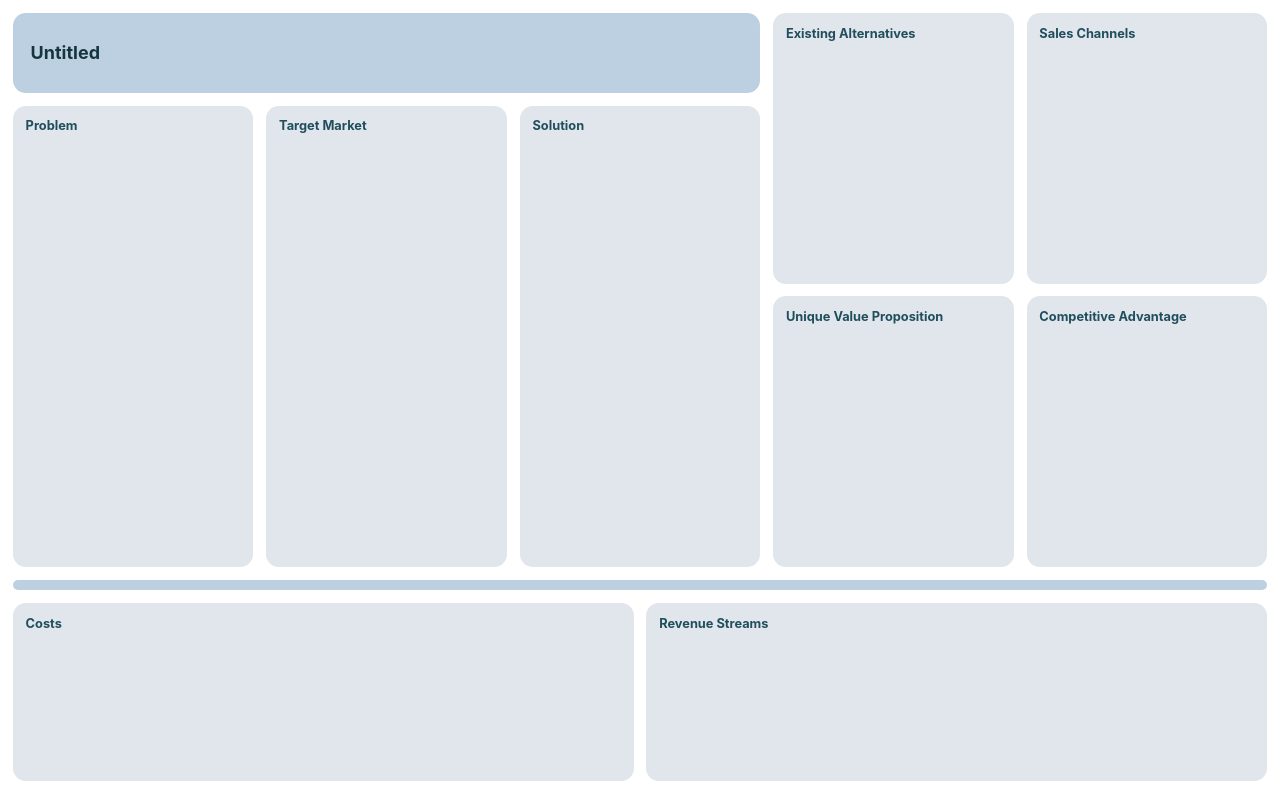
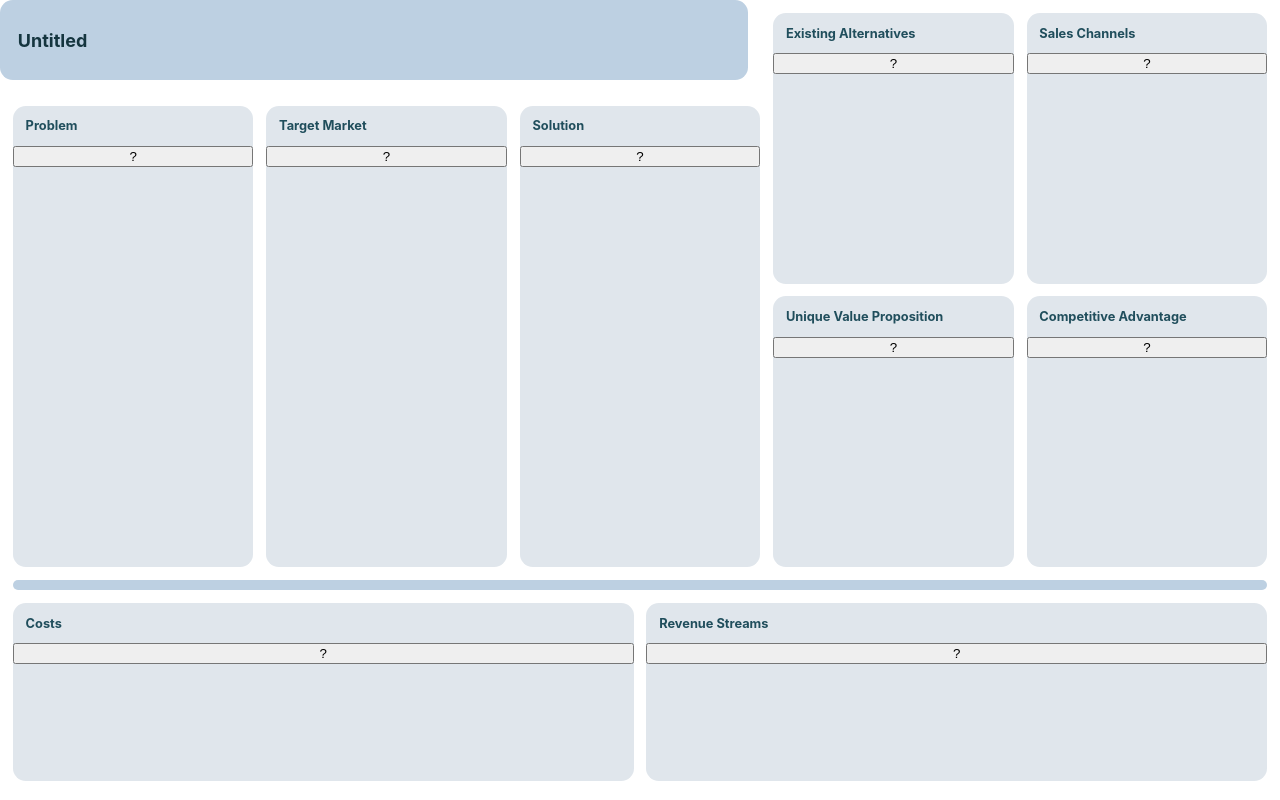
Before and after one commit to alexthehaszard/canvas-creator, a React (Create React App) app: page /lean/1 in a window 1280 px wide. Built offline with nearby package versions, Linux system fonts and the light colour scheme; no server answers; the database is empty.

Commit message:
🍆 - add basic tutorial for problem and fix navbar

```diff
--- a/src/components/LeanCanvas.jsx
+++ b/src/components/LeanCanvas.jsx
@@ -1,6 +1,7 @@
 import React, { Component } from "react";
 import LeanCanvasBox from "./LeanCanvasBox";
 import firebase from "firebase";
+import { debounce } from "debounce";
 
 class LeanCanvas extends Component {
   constructor(props) {
@@ -17,10 +18,10 @@ class LeanCanvas extends Component {
       ca: "",
       c: "",
       rs: "",
+      showingTut: "none",
+      pZindex: "",
       title: this.props.title,
     };
-
-    console.log(process.env.REACT_APP_DATABASE_URL);
 
     // Connect to the Firebase Realtime Database
     !firebase.apps.length
@@ -74,9 +75,6 @@ class LeanCanvas extends Component {
 
   writeCanvasData = () => {
     // Write information to the database when it is updated
-    this.setState({
-      title: this.props.title,
-    });
     firebase.database().ref(`/${this.props.id}/`).set(this.state);
   };
 
@@ -85,28 +83,64 @@ class LeanCanvas extends Component {
     this.getCanvasData();
   };
 
-  callbackFunction = (data, key) => {
-    /* When information is received from the individual elements,
-    update the state and send the information to the database */
+  callbackFunction = (data, key, showTut) => {
+    if (!showTut) {
+      /* When information is received from the individual elements,
+      update the state and send the information to the database */
+      this.setState({
+        [key]: data,
+      });
+      this.writeCanvasData();
+    } else {
+      if (showTut === "p") {
+        this.showProblemTutorial();
+      }
+    }
+  };
+
+  updateTitle = (value) => {
+    console.log(this.state.title, value.target.value);
     this.setState({
-      [key]: data,
+      title: value.target.value,
     });
-    this.writeCanvasData();
+    this.debounceTitle();
+    console.log(this.state.title);
   };
+
+  debounceTitle = debounce(() => this.writeCanvasData(), 5000);
 
   callbackTitle = () => {
     // When the title is updated in the database, send it back to the "Lean" component
     this.props.parentCallback(this.state.title);
   };
 
+  showProblemTutorial = () => {
+    this.setState({
+      pZindex: "zindex-top",
+      showingTut: "initial",
+      blurbText:
+        "This is where you can put some problems that people have in their lives that your product idea can solve.",
+    });
+  };
+
   // All components need to be individually called as they all have individual requirements
   render() {
     return (
-      <div className="lean-canvas" onKeyDown={this.startTyping}>
+      <div className="lean-canvas">
+        <div
+          className="background-gray"
+          style={{ display: this.state.showingTut }}
+        >
+          <p class="zindex-top blurb-text">{this.state.blurbText}</p>
+        </div>
+        <div className="lean-nav">
+          <input value={this.state.title} onChange={this.updateTitle}></input>
+        </div>
         <LeanCanvasBox
           name="p"
           title="Problem"
           grid="large-1"
+          zindex={this.state.pZindex}
           parentCallback={this.callbackFunction}
           ref={this.p}
         />
--- a/src/components/LeanCanvasBox.jsx
+++ b/src/components/LeanCanvasBox.jsx
@@ -70,12 +70,15 @@ class LeanCanvasBox extends Component {
   render() {
     return (
       <div
-        className={`canvas-box`}
+        className={`canvas-box ${this.props.zindex}`}
         style={{ gridArea: this.props.grid }}
         // onMouseEnter={() => this.mouseOver()}
         // onMouseLeave={() => this.mouseOff()}
       >
         <h3>{this.props.title}</h3>
+        <button onClick={() => this.props.parentCallback(null, null, "p")}>
+          ?
+        </button>
         <div className="list">
           <div
             style={{
--- a/src/index.css
+++ b/src/index.css
@@ -45,16 +45,16 @@ h3 {
   margin: 1vw;
 }
 
-nav {
+.lean-nav {
   background-color: var(--primary);
-  margin: 1vw 1vw 0 1vw;
+  margin: 0;
   height: 10vh;
   display: flex;
   align-items: center;
   padding-left: 1vw;
   font-size: 1.3vw;
   border-radius: 1vw;
-  z-index: 9999;
+  position: fixed;
 }
 
 textarea {
@@ -163,6 +163,28 @@ textarea:hover {
   margin: 0.5vw 0 0 0.5vw;
 }
 
+.zindex-top {
+  z-index: 9999;
+}
+
+.blurb-text {
+  background-color: white;
+  width: 20vw;
+  margin: 10px;
+  padding: 10px;
+  border-radius: 10px;
+}
+
+.background-gray {
+  z-index: 1000;
+  position: fixed;
+  width: 100vw;
+  height: 100vh;
+  background-color: rgba(58, 42, 42, 0.5);
+  margin-left: -1vw;
+  margin-top: -1vw;
+}
+
 @media screen and (orientation: portrait) {
   .home {
     grid-template:
--- a/src/pages/Lean.jsx
+++ b/src/pages/Lean.jsx
@@ -39,19 +39,24 @@ class Lean extends Component {
 
   render() {
     return (
-      <main>
-        <nav className="lean-nav">
-          <input value={this.state.title} onChange={this.updateTitle}></input>
-        </nav>
+      <div>
         <main>
           <LeanCanvas
             title={this.state.title}
             id={this.state.id}
             parentCallback={this.callbackFunction}
             ref={this.lean}
+            nav={
+              <div className="lean-nav">
+                <input
+                  value={this.state.title}
+                  onChange={this.updateTitle}
+                ></input>
+              </div>
+            }
           />
         </main>
-      </main>
+      </div>
     );
   }
 }
```
